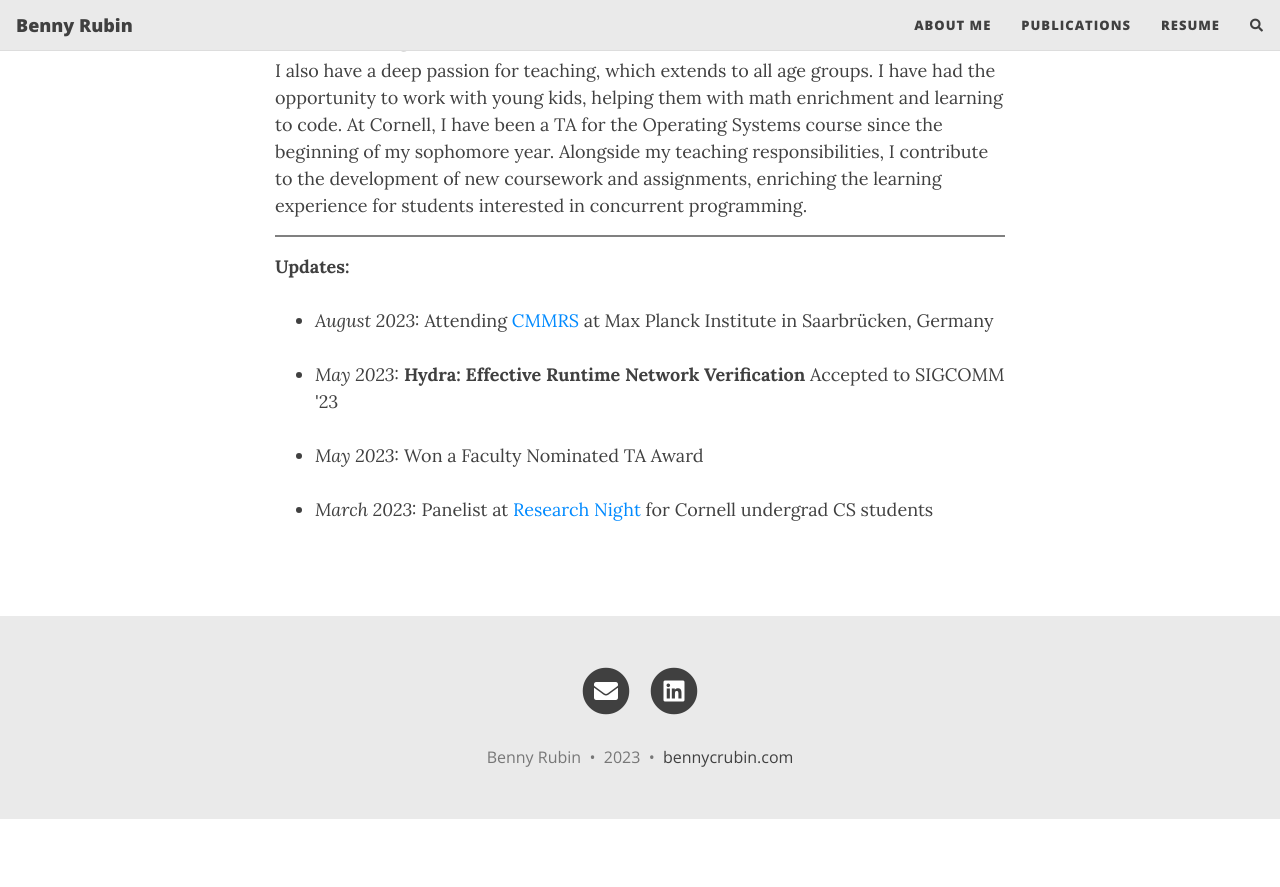
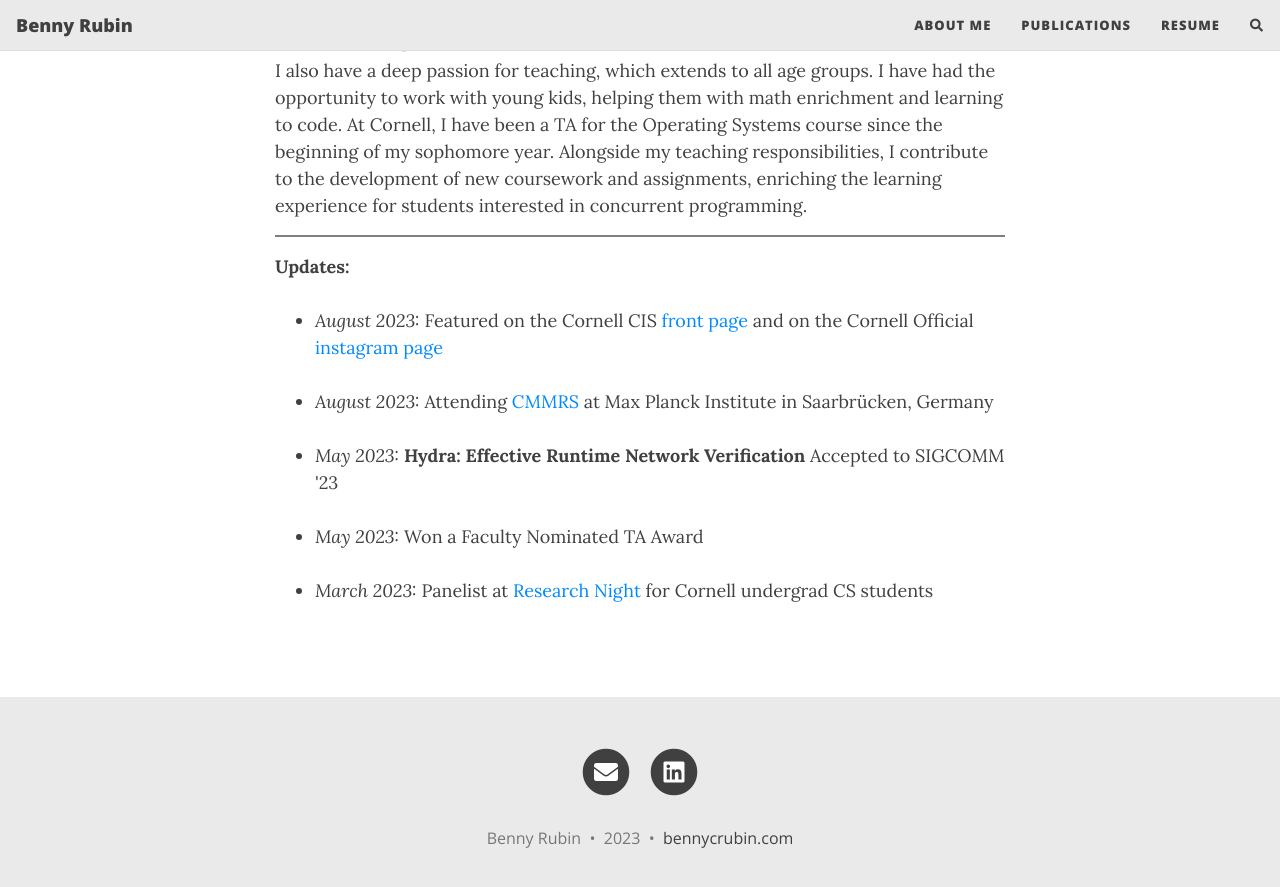
Before and after one commit to bennyrubin/bennyrubin.github.io, a Jekyll site: the page built from index.html, in a window 1280 px wide and 900 px high, scrolled down 969 px. Shown: the top 887 px of the window. Built offline with Jekyll 4.4.1, drawn with Linux system fonts in a browser that asks for light colours; nearby versions of some CDN libraries; the list of posts is cut into pages by our own code; comment, search, counter and statistics services are not loaded; before the commit the page ends 1788 px from its top, so only the background shows below that.

Commit message:
Added cornell feature

```diff
--- a/index.html
+++ b/index.html
@@ -47,6 +47,12 @@ learning experience for students interested in concurrent programming. <br>
 <b>Updates:</b><br><br>
 
 <ul>
+    <li><i>August 2023:</i> Featured on the Cornell CIS <a
+            href="https://cis.cornell.edu/undergrad-research-program-culminates-2023-symposium">front page</a> and on
+        the Cornell Official <a href="https://www.instagram.com/reel/CwS20h3Lolo/?utm_source=ig_web_copy_link">instagram
+            page</a>
+    </li><br>
+
     <li><i>August 2023:</i> Attending <a href="https://cmmrs.mpi-sws.org">CMMRS</a> at Max Planck Institute in
         Saarbrücken, Germany
     </li><br>
```
